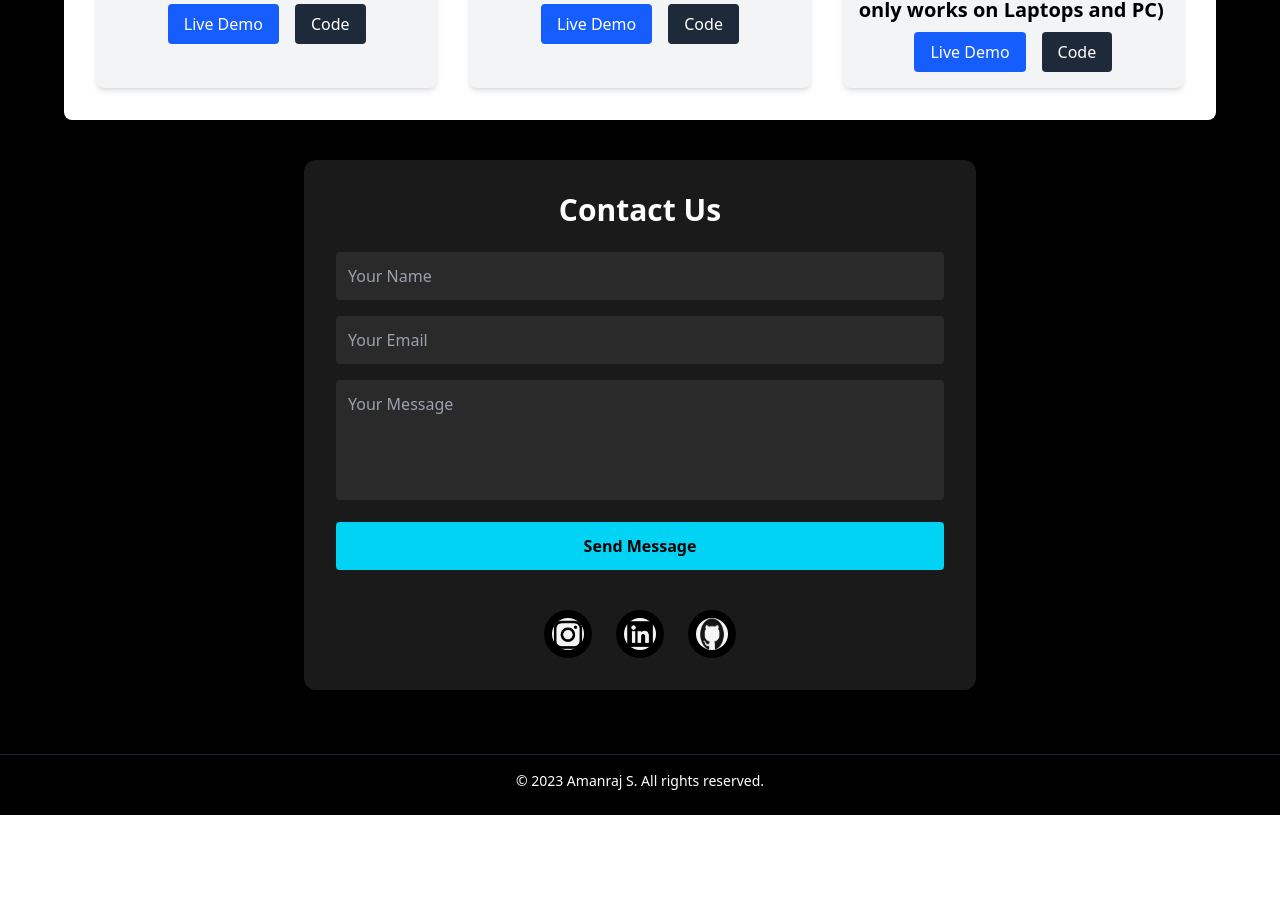
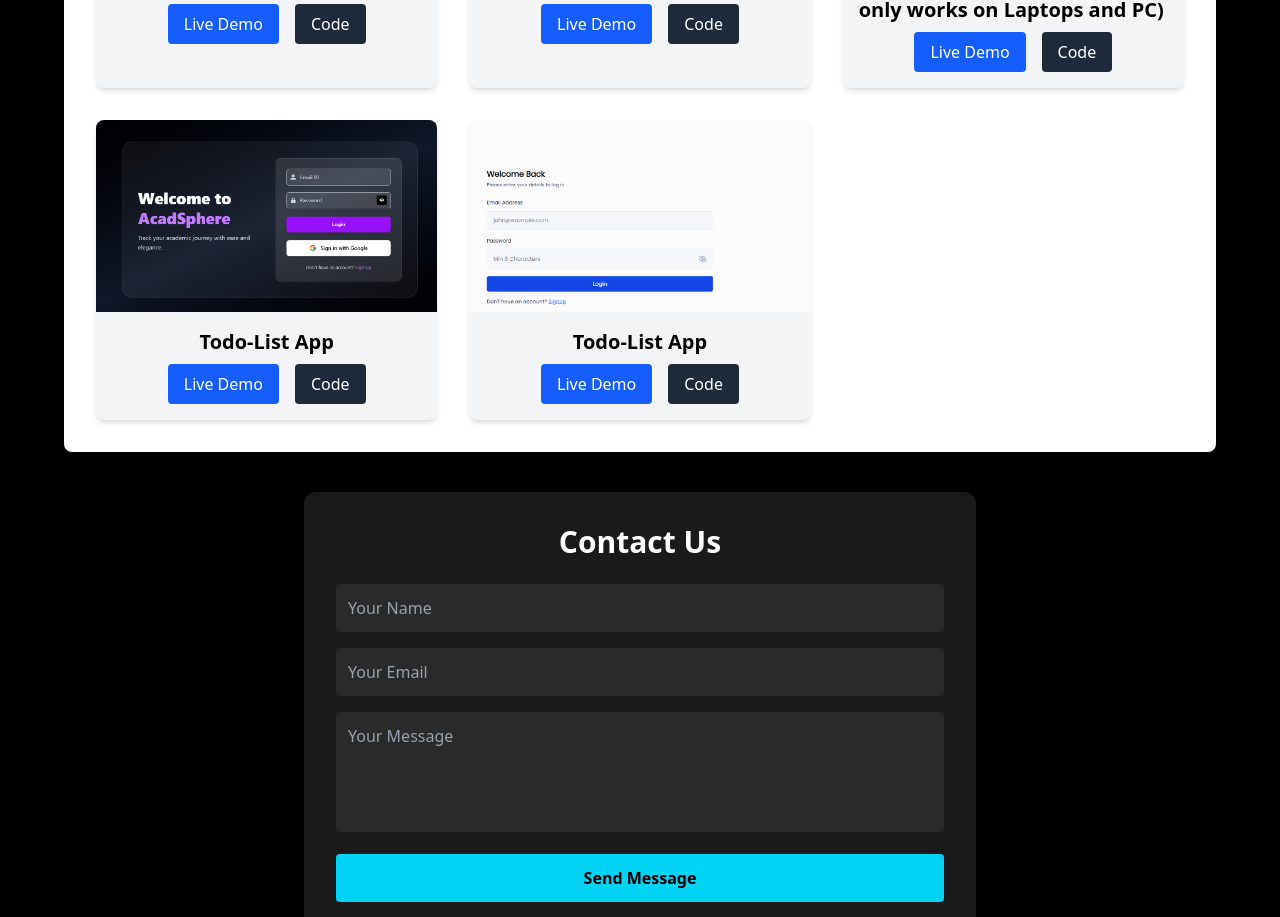
Before and after one commit to Amanraj-S/Portfolio, a React (Vite) app: page / in a window 1280 px wide. Shown: the part 1480-2397 px from the top of the page. Before the commit the page ends 2295 px from the top, so only its background shows below. Built offline with nearby package versions, Linux system fonts and the light colour scheme.

Commit message:
first commit

```diff
--- a/src/components/Home.jsx
+++ b/src/components/Home.jsx
@@ -17,7 +17,8 @@ import TodoImage from '../assets/Todo.png';
 import { motion } from 'framer-motion';
 import emailjs from '@emailjs/browser';
 import snakeImage from '../assets/snake.png';
-
+import acadsphere from '../assets/Acadsphere.png';
+import task from '../assets/Task.png'
 
 const Home = () => {
   const form = useRef();
@@ -197,6 +198,38 @@ const Home = () => {
                   </div>
                 </div>
               </div>
+                <div className="bg-gray-100 rounded-lg shadow-md overflow-hidden flex flex-col">
+                <img src={acadsphere} alt="Weather App" className="w-full h-48 object-cover" />
+                <div className="p-4 flex flex-col items-center">
+                  <h3 className="text-xl font-semibold mb-2">Todo-List App</h3>
+                  <div className="flex space-x-4">
+                    <a href="https://acadsphere.vercel.app/" target="_blank" rel="noopener noreferrer"
+                      className="bg-blue-600 text-white px-4 py-2 rounded hover:bg-blue-700 transition duration-200">
+                      Live Demo
+                    </a>
+                    <a href="https://github.com/Amanraj-S/Acadsphere" target="_blank" rel="noopener noreferrer"
+                      className="bg-gray-800 text-white px-4 py-2 rounded hover:bg-gray-900 transition duration-200">
+                      Code
+                    </a>
+                  </div>
+                </div>
+              </div>
+                <div className="bg-gray-100 rounded-lg shadow-md overflow-hidden flex flex-col">
+                <img src={task} alt="Weather App" className="w-full h-48 object-cover" />
+                <div className="p-4 flex flex-col items-center">
+                  <h3 className="text-xl font-semibold mb-2">Todo-List App</h3>
+                  <div className="flex space-x-4">
+                    <a href="https://acadsphere.vercel.app/" target="_blank" rel="noopener noreferrer"
+                      className="bg-blue-600 text-white px-4 py-2 rounded hover:bg-blue-700 transition duration-200">
+                      Live Demo
+                    </a>
+                    <a href="https://task-manager-ten-gamma-53.vercel.app/login" target="_blank" rel="noopener noreferrer"
+                      className="bg-gray-800 text-white px-4 py-2 rounded hover:bg-gray-900 transition duration-200">
+                      Code
+                    </a>
+                  </div>
+                </div>
+              </div>
           </div>
         </div>
       </motion.div>
```
Also changed, not shown: src/assets/Acadsphere.png (added), src/assets/Task.png (added).
